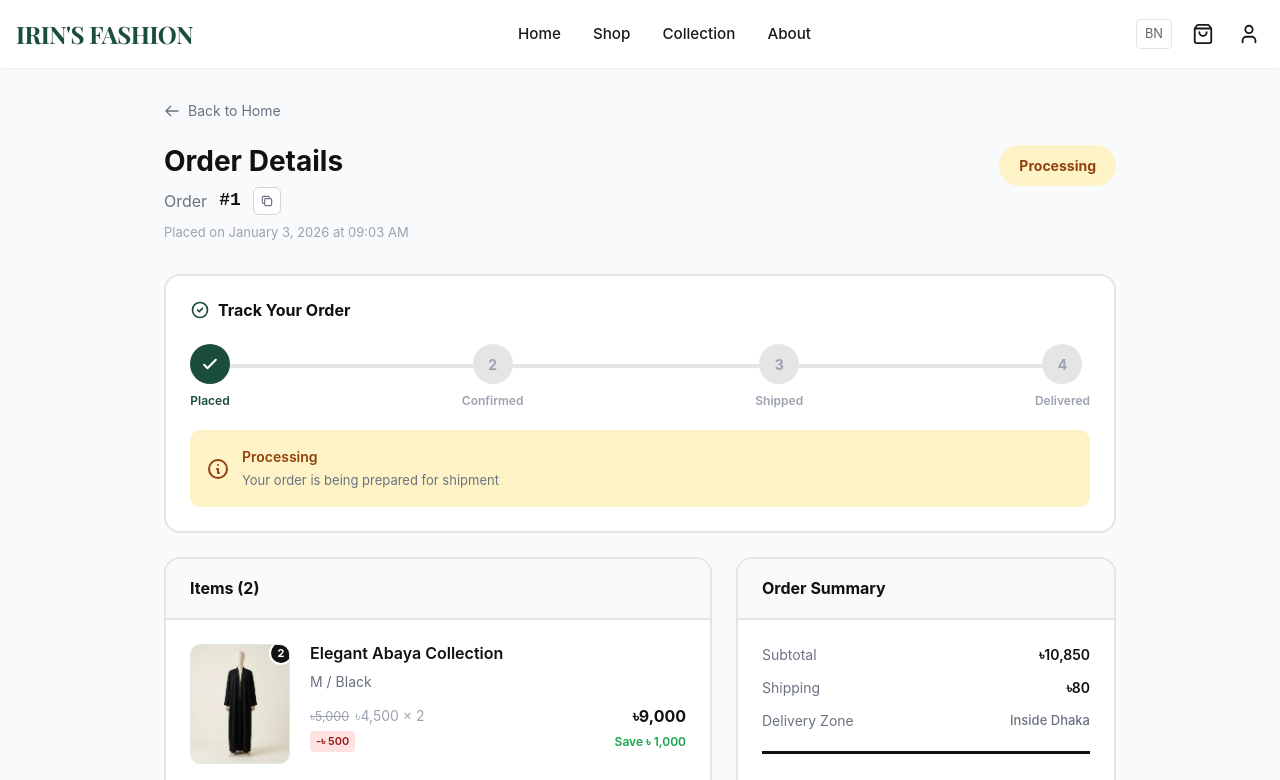
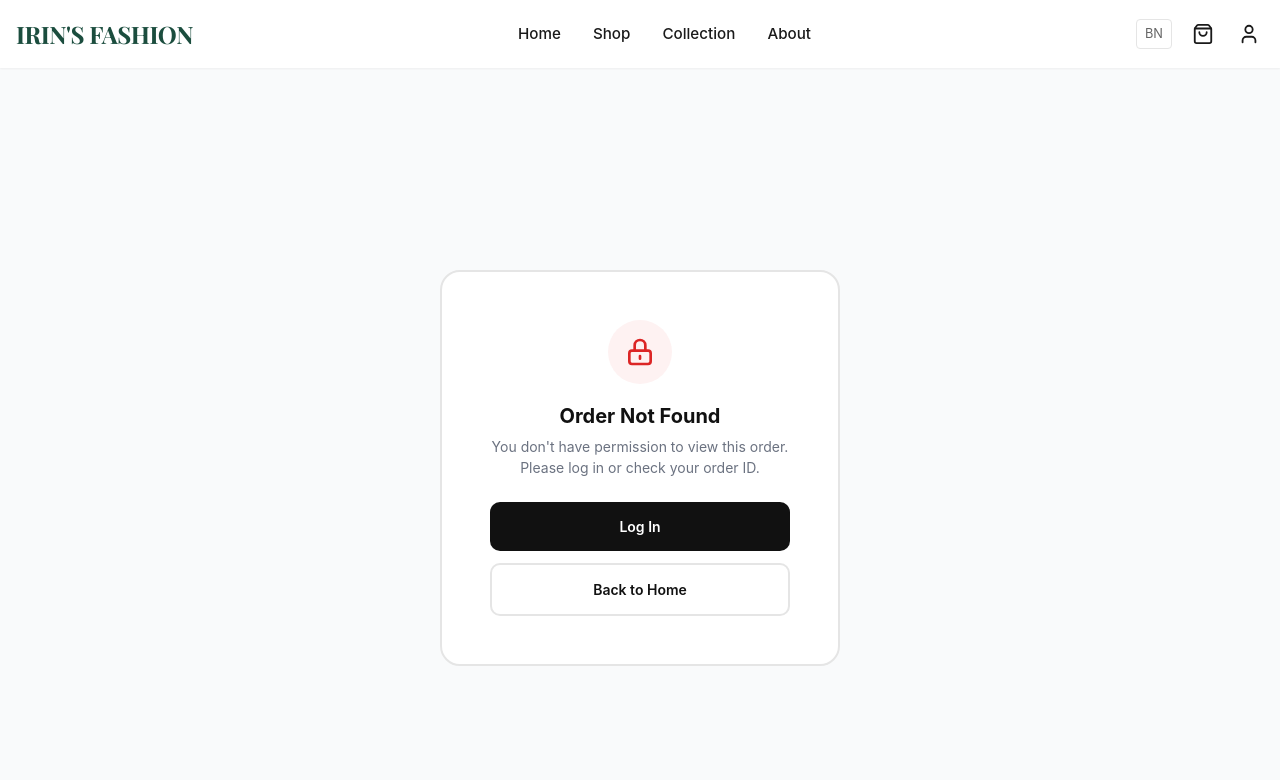
Before and after one commit to krzshipon/irins-fashion, a Next.js app in the folder storefront/: page /orders/1 in a window 1280 px wide. Shown: the top 780 px of the page. Built offline with nearby package versions, Linux system fonts and the light colour scheme; a web font is replaced by a local one.

Commit message:
feat: Implement guest order tracking and access control using local storage for recent orders.

```diff
--- a/storefront/src/app/checkout/success/page.tsx
+++ b/storefront/src/app/checkout/success/page.tsx
@@ -1,6 +1,6 @@
 "use client";
 
-import React, { Suspense, useState } from 'react';
+import React, { Suspense, useState, useEffect } from 'react';
 import Link from 'next/link';
 import { useSearchParams } from 'next/navigation';
 import { useLocalization } from '@/context/LocalizationContext';
@@ -10,6 +10,29 @@ const SuccessContent = () => {
     const orderId = searchParams?.get('orderId');
     const { dictionary: t } = useLocalization();
     const [copied, setCopied] = useState(false);
+
+    // Save orderId to localStorage for guest order access (7 day expiration)
+    useEffect(() => {
+        if (orderId && typeof window !== 'undefined') {
+            const SEVEN_DAYS_MS = 7 * 24 * 60 * 60 * 1000;
+            const now = Date.now();
+
+            // Get existing orders and filter out expired ones
+            const guestOrders: { orderId: string; createdAt: number }[] =
+                JSON.parse(localStorage.getItem('guestOrders') || '[]');
+
+            const validOrders = guestOrders.filter(
+                order => now - order.createdAt < SEVEN_DAYS_MS
+            );
+
+            // Add new order if not already present
+            if (!validOrders.some(order => order.orderId === orderId)) {
+                validOrders.push({ orderId, createdAt: now });
+            }
+
+            localStorage.setItem('guestOrders', JSON.stringify(validOrders));
+        }
+    }, [orderId]);
 
     const handleCopyOrderId = async () => {
         if (orderId) {
--- a/storefront/src/app/orders/[orderId]/page.tsx
+++ b/storefront/src/app/orders/[orderId]/page.tsx
@@ -1,23 +1,24 @@
 "use client";
 
-import React, { useState } from 'react';
+import React, { useState, useEffect } from 'react';
 import Link from 'next/link';
 import Image from 'next/image';
 import { useParams } from 'next/navigation';
 import { useLocalization } from '@/context/LocalizationContext';
+import { useAuth } from '@/context/AuthContext';
 
-// Mock order data - in production this would come from API
 // Mock order data - in production this would come from API
 const getMockOrder = (orderId: string) => ({
     id: orderId,
+    userId: 'usr_guest', // For guest orders, this would be null or a guest user ID
     status: 'processing',
     createdAt: new Date().toISOString(),
     items: [
         {
             id: '1',
-            cartItemId: '1', // Added required field
-            sku: 'abaya-1', // Added required field
-            currency: 'BDT', // Added required field
+            cartItemId: '1',
+            sku: 'abaya-1',
+            currency: 'BDT',
             name: 'Elegant Abaya Collection',
             image: '/images/product-abaya.png',
             price: 4500,
@@ -26,7 +27,7 @@ const getMockOrder = (orderId: string) => ({
             quantity: 2,
             selectedSize: 'M',
             selectedColor: 'Black',
-            size: 'M', // Keep for backward compatibility if needed by other components, though mapped to selectedSize usually
+            size: 'M',
             color: 'Black'
         },
         {
@@ -66,7 +67,34 @@ const OrderDetailsPage = () => {
     const params = useParams();
     const orderId = params?.orderId as string;
     const { dictionary: t } = useLocalization();
+    const { user, loading: authLoading } = useAuth();
     const [copied, setCopied] = useState(false);
+    const [hasAccess, setHasAccess] = useState<boolean | null>(null);
+
+    // Check access on mount
+    useEffect(() => {
+        if (authLoading) return;
+
+        const SEVEN_DAYS_MS = 7 * 24 * 60 * 60 * 1000;
+        const now = Date.now();
+
+        // Get guest orders from localStorage and filter expired ones
+        const guestOrders: { orderId: string; createdAt: number }[] = typeof window !== 'undefined'
+            ? JSON.parse(localStorage.getItem('guestOrders') || '[]')
+            : [];
+
+        const validOrderIds = guestOrders
+            .filter(order => now - order.createdAt < SEVEN_DAYS_MS)
+            .map(order => order.orderId);
+
+        // In production, you would fetch the order and check ownership
+        // For now, we check:
+        // 1. If user is logged in (they can see their orders)
+        // 2. If orderId is in validOrderIds (guest who placed the order within 7 days)
+        const canAccess = user !== null || validOrderIds.includes(orderId);
+
+        setHasAccess(canAccess);
+    }, [orderId, user, authLoading]);
 
     // In production, fetch order from API
     const order = getMockOrder(orderId);
@@ -103,6 +131,104 @@ const OrderDetailsPage = () => {
             minute: '2-digit',
         });
     };
+
+    // Show loading while checking auth
+    if (authLoading || hasAccess === null) {
+        return (
+            <div style={{
+                backgroundColor: '#f9fafb',
+                minHeight: '100vh',
+                display: 'flex',
+                alignItems: 'center',
+                justifyContent: 'center',
+            }}>
+                <div style={{ textAlign: 'center' }}>
+                    <div style={{
+                        width: '40px',
+                        height: '40px',
+                        border: '3px solid #e5e5e5',
+                        borderTopColor: '#1b4d3e',
+                        borderRadius: '50%',
+                        animation: 'spin 1s linear infinite',
+                        margin: '0 auto 16px',
+                    }} />
+                    <style>{`@keyframes spin { to { transform: rotate(360deg); } }`}</style>
+                    <p style={{ color: '#6b7280', fontSize: '14px' }}>{t.common.loading}</p>
+                </div>
+            </div>
+        );
+    }
+
+    // Show access denied if no access
+    if (!hasAccess) {
+        return (
+            <div style={{
+                backgroundColor: '#f9fafb',
+                minHeight: '100vh',
+                display: 'flex',
+                alignItems: 'center',
+                justifyContent: 'center',
+                padding: '24px',
+            }}>
+                <div style={{
+                    backgroundColor: '#fff',
+                    borderRadius: '20px',
+                    border: '2px solid #e5e5e5',
+                    padding: '48px',
+                    textAlign: 'center',
+                    maxWidth: '400px',
+                }}>
+                    <div style={{
+                        width: '64px',
+                        height: '64px',
+                        backgroundColor: '#fef2f2',
+                        borderRadius: '50%',
+                        display: 'flex',
+                        alignItems: 'center',
+                        justifyContent: 'center',
+                        margin: '0 auto 20px',
+                    }}>
+                        <svg style={{ width: '32px', height: '32px', color: '#dc2626' }} fill="none" viewBox="0 0 24 24" stroke="currentColor" strokeWidth={2}>
+                            <path strokeLinecap="round" strokeLinejoin="round" d="M12 15v2m-6 4h12a2 2 0 002-2v-6a2 2 0 00-2-2H6a2 2 0 00-2 2v6a2 2 0 002 2zm10-10V7a4 4 0 00-8 0v4h8z" />
+                        </svg>
+                    </div>
+                    <h2 style={{ fontSize: '20px', fontWeight: '700', color: '#111', marginBottom: '8px' }}>
+                        {t.orders.accessDenied || 'Order Not Found'}
+                    </h2>
+                    <p style={{ fontSize: '14px', color: '#6b7280', marginBottom: '24px', lineHeight: '1.5' }}>
+                        {t.orders.accessDeniedDesc || 'You don\'t have permission to view this order. Please log in or check your order ID.'}
+                    </p>
+                    <div style={{ display: 'flex', flexDirection: 'column', gap: '12px' }}>
+                        <Link href="/login" style={{
+                            display: 'block',
+                            padding: '14px 24px',
+                            backgroundColor: '#111',
+                            color: '#fff',
+                            textDecoration: 'none',
+                            borderRadius: '10px',
+                            fontWeight: '600',
+                            fontSize: '14px',
+                        }}>
+                            {t.common.login || 'Log In'}
+                        </Link>
+                        <Link href="/" style={{
+                            display: 'block',
+                            padding: '14px 24px',
+                            backgroundColor: '#fff',
+                            color: '#111',
+                            textDecoration: 'none',
+                            borderRadius: '10px',
+                            fontWeight: '600',
+                            fontSize: '14px',
+                            border: '2px solid #e5e5e5',
+                        }}>
+                            {t.common.backToHome}
+                        </Link>
+                    </div>
+                </div>
+            </div>
+        );
+    }
 
     return (
         <div style={{ backgroundColor: '#f9fafb', minHeight: '100vh' }}>
```
